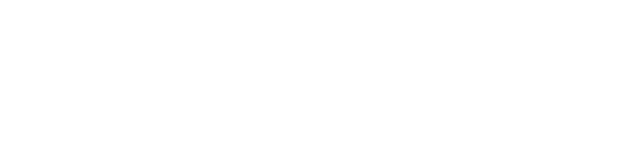
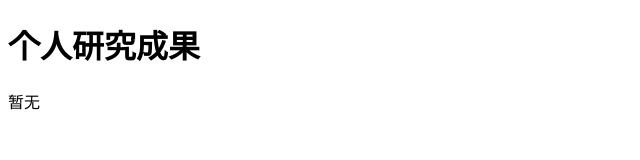
Before and after one commit to ChinaQingYun/ChinaQingYun.github.io, a plain HTML site: page index.html in a window 1280 px wide. Shown: the whole page, without its empty margins (0-640 px from the left). Drawn offline with Linux system fonts and the light colour scheme.

Commit message:
Update index.html

```diff
--- a/index.html
+++ b/index.html
@@ -2,8 +2,12 @@
 <html>
 <head>
     <meta charset="utf-8">
-    <title>自然科学</title>
+    <title>青云</title>
 </head>
+<body>
+    <h1>个人研究成果</h1>
+    <p>暂无</p>
+</body>
 
 
 
```
